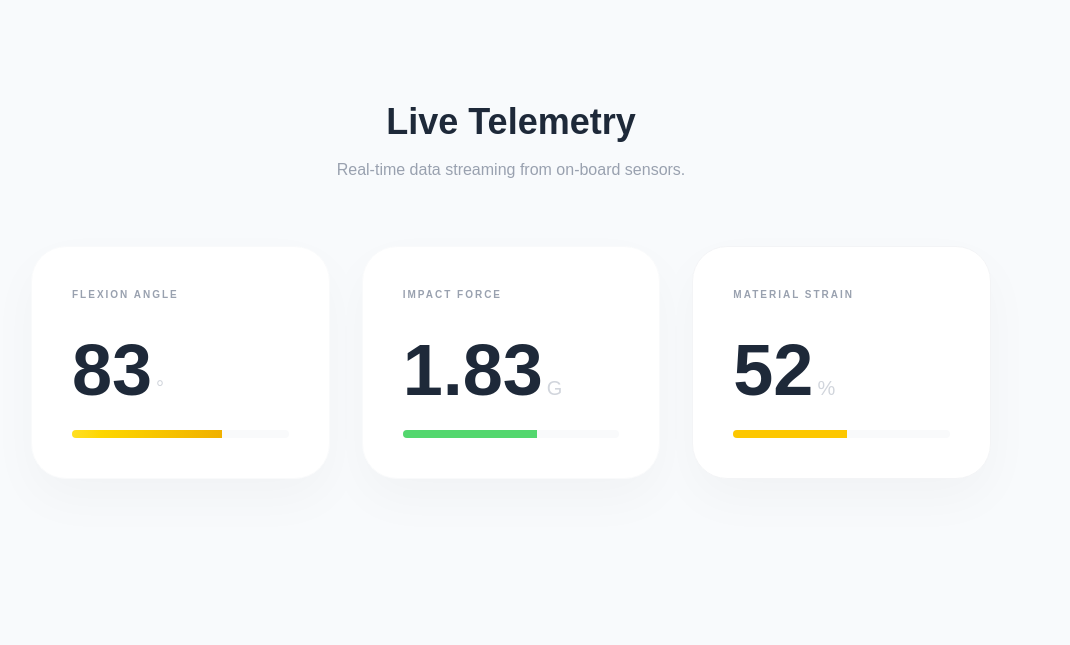
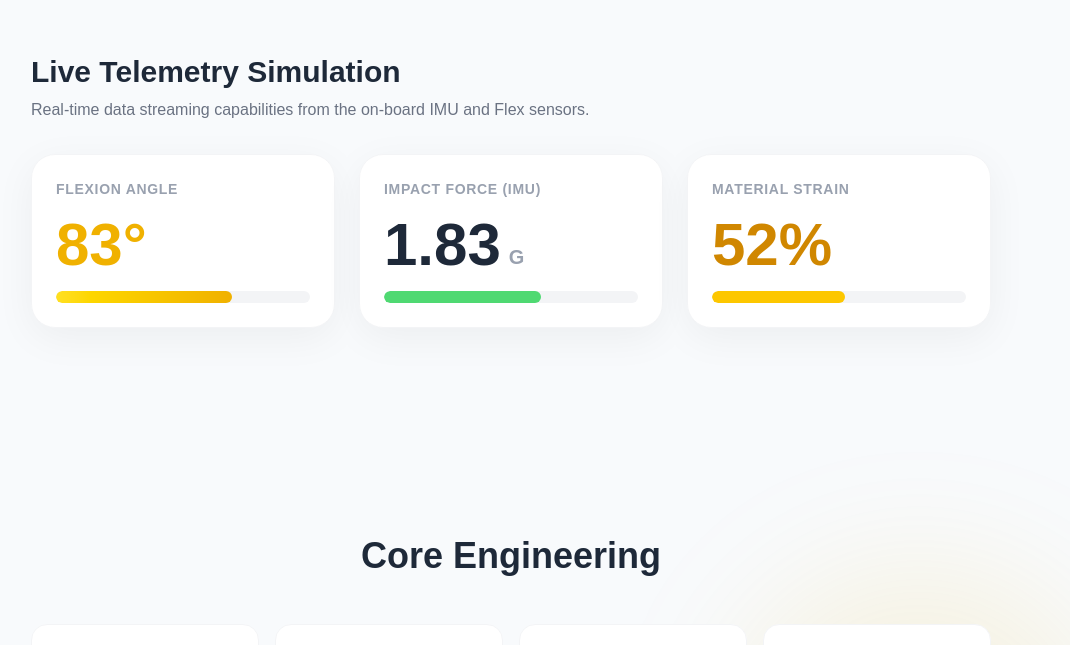
Before and after one commit to arzanishshumak0395/mynee-website, a Next.js app: page / in a window 1280 px wide. Shown: the part 1435-2080 px from the top of the page, without its empty margins (129-1199 px from the left). Built offline with nearby package versions, Linux system fonts and the light colour scheme.

Commit message:
updated telemetry station

```diff
--- a/src/app/page.js
+++ b/src/app/page.js
@@ -127,50 +127,98 @@ export default function Home() {
         </div>
       </div>
 
-      {/* --- TELEMETRY DASHBOARD (RESTORED COLORS) --- */}
-      <div id="telemetry" className="z-10 w-full max-w-5xl py-32 px-8">
-        <div className="text-center mb-16">
-            <h3 className="text-4xl font-black mb-4 text-gray-800">Live Telemetry</h3>
-            <p className="text-gray-400 font-light">Real-time data streaming from on-board sensors.</p>
+        {/* --- LIVE TELEMETRY DASHBOARD --- */}
+
+      <div id="telemetry" className="z-10 w-full max-w-5xl py-20 px-8">
+
+        <h3 className="text-3xl font-bold mb-2 text-gray-800">Live Telemetry Simulation</h3>
+
+        <p className="text-gray-500 mb-8">Real-time data streaming capabilities from the on-board IMU and Flex sensors.</p>
+
+
+
+        <div className="grid grid-cols-1 md:grid-cols-3 gap-6">
+
+          <div className="bg-white p-6 rounded-3xl shadow-[0_10px_40px_rgba(0,0,0,0.05)] border border-gray-100 hover:border-yellow-400 transition-colors">
+
+            <h4 className="text-sm font-bold text-gray-400 uppercase tracking-wider mb-4">Flexion Angle</h4>
+
+            <div className="flex items-end gap-2 mb-4">
+
+              <span className="text-6xl font-black text-yellow-500">{sensorData.flexionAngle}°</span>
+
             </div>
 
-        <div className="grid grid-cols-1 md:grid-cols-3 gap-8">
-          {/* Flexion Angle Card */}
-          <div className="bg-white p-10 rounded-[35px] shadow-[0_20px_50px_rgba(0,0,0,0.03)] border border-gray-50 hover:border-yellow-400 transition-all duration-500">
-            <h4 className="text-[10px] font-bold text-gray-400 uppercase tracking-[0.2em] mb-8">Flexion Angle</h4>
-            <div className="text-7xl font-black text-gray-800 mb-6">{sensorData.flexionAngle}<span className="text-xl text-gray-300 ml-1 font-light">°</span></div>
-            <div className="w-full bg-gray-50 rounded-full h-2 overflow-hidden">
+            <div className="w-full bg-gray-100 rounded-full h-3 overflow-hidden">
+
               <div
-                className="bg-gradient-to-r from-yellow-300 to-yellow-500 h-full transition-all duration-700 ease-out"
+
+                className="bg-gradient-to-r from-yellow-300 to-yellow-500 h-3 rounded-full transition-all duration-700 ease-out"
+
                 style={{ width: `${(sensorData.flexionAngle / 120) * 100}%` }}
+
               ></div>
-            </div>
+
             </div>
 
-          {/* Impact Force Card (With Red High-G Alert) */}
-          <div className="bg-white p-10 rounded-[35px] shadow-[0_20px_50px_rgba(0,0,0,0.03)] border border-gray-50 hover:border-yellow-400 transition-all duration-500">
-            <h4 className="text-[10px] font-bold text-gray-400 uppercase tracking-[0.2em] mb-8">Impact Force</h4>
-            <div className="text-7xl font-black text-gray-800 mb-6">{sensorData.gForce}<span className="text-xl text-gray-300 ml-1 font-light">G</span></div>
-            <div className="w-full bg-gray-50 rounded-full h-2 overflow-hidden">
-              <div
-                className={`h-full transition-all duration-700 ease-out ${sensorData.gForce > 2.0 ? 'bg-red-500 shadow-[0_0_10px_rgba(239,68,68,0.5)]' : 'bg-green-400'}`}
-                style={{ width: `${(sensorData.gForce / 3) * 100}%` }}
-              ></div>
-            </div>
           </div>
 
-          {/* Material Strain Card */}
-          <div className="bg-white p-10 rounded-[35px] shadow-[0_20px_50px_rgba(0,0,0,0.03)] border border-gray-100 hover:border-yellow-400 transition-all duration-500">
-            <h4 className="text-[10px] font-bold text-gray-400 uppercase tracking-[0.2em] mb-8">Material Strain</h4>
-            <div className="text-7xl font-black text-gray-800 mb-6">{sensorData.strainLevel}<span className="text-xl text-gray-300 ml-1 font-light">%</span></div>
-            <div className="w-full bg-gray-50 rounded-full h-2 overflow-hidden">
+
+
+          <div className="bg-white p-6 rounded-3xl shadow-[0_10px_40px_rgba(0,0,0,0.05)] border border-gray-100 hover:border-yellow-400 transition-colors">
+
+            <h4 className="text-sm font-bold text-gray-400 uppercase tracking-wider mb-4">Impact Force (IMU)</h4>
+
+            <div className="flex items-end gap-2 mb-4">
+
+              <span className="text-6xl font-black text-gray-800">{sensorData.gForce}</span>
+
+              <span className="text-xl font-bold text-gray-400 mb-1">G</span>
+
+            </div>
+
+            <div className="w-full bg-gray-100 rounded-full h-3 overflow-hidden">
+
               <div
-                className="bg-yellow-400 h-full transition-all duration-700 ease-out"
+
+                className={`h-3 rounded-full transition-all duration-700 ease-out ${sensorData.gForce > 2.0 ? 'bg-red-400' : 'bg-green-400'}`}
+
+                style={{ width: `${(sensorData.gForce / 3) * 100}%` }}
+
+              ></div>
+
+            </div>
+
+          </div>
+
+
+
+          <div className="bg-white p-6 rounded-3xl shadow-[0_10px_40px_rgba(0,0,0,0.05)] border border-gray-100 hover:border-yellow-400 transition-colors">
+
+            <h4 className="text-sm font-bold text-gray-400 uppercase tracking-wider mb-4">Material Strain</h4>
+
+            <div className="flex items-end gap-2 mb-4">
+
+              <span className="text-6xl font-black text-yellow-600">{sensorData.strainLevel}%</span>
+
+            </div>
+
+            <div className="w-full bg-gray-100 rounded-full h-3 overflow-hidden">
+
+              <div
+
+                className="bg-yellow-400 h-3 rounded-full transition-all duration-700 ease-out"
+
                 style={{ width: `${sensorData.strainLevel}%` }}
+
               ></div>
+
             </div>
+
           </div>
+
         </div>
+
       </div>
 
       {/* --- CORE ENGINEERING --- */}
```
Lines whose indentation alone changed are shown as unchanged.
